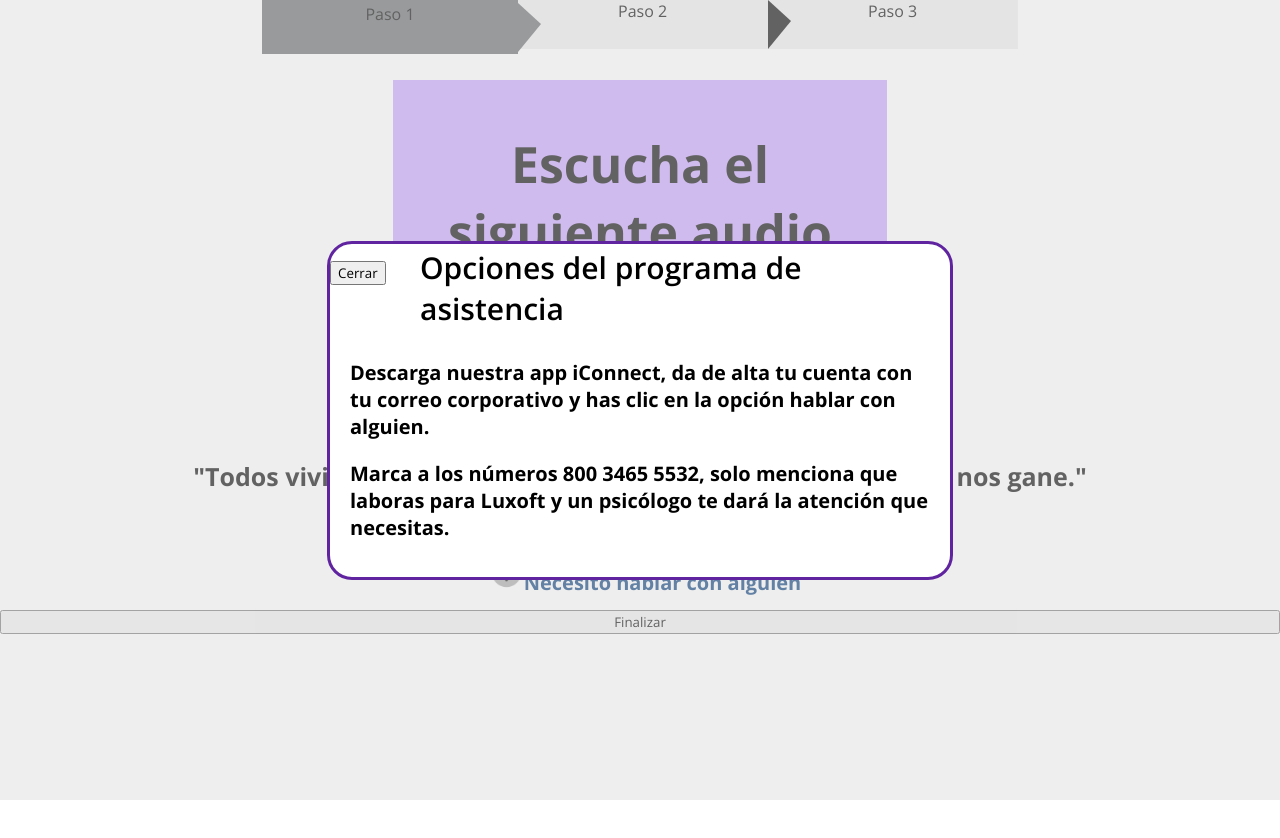
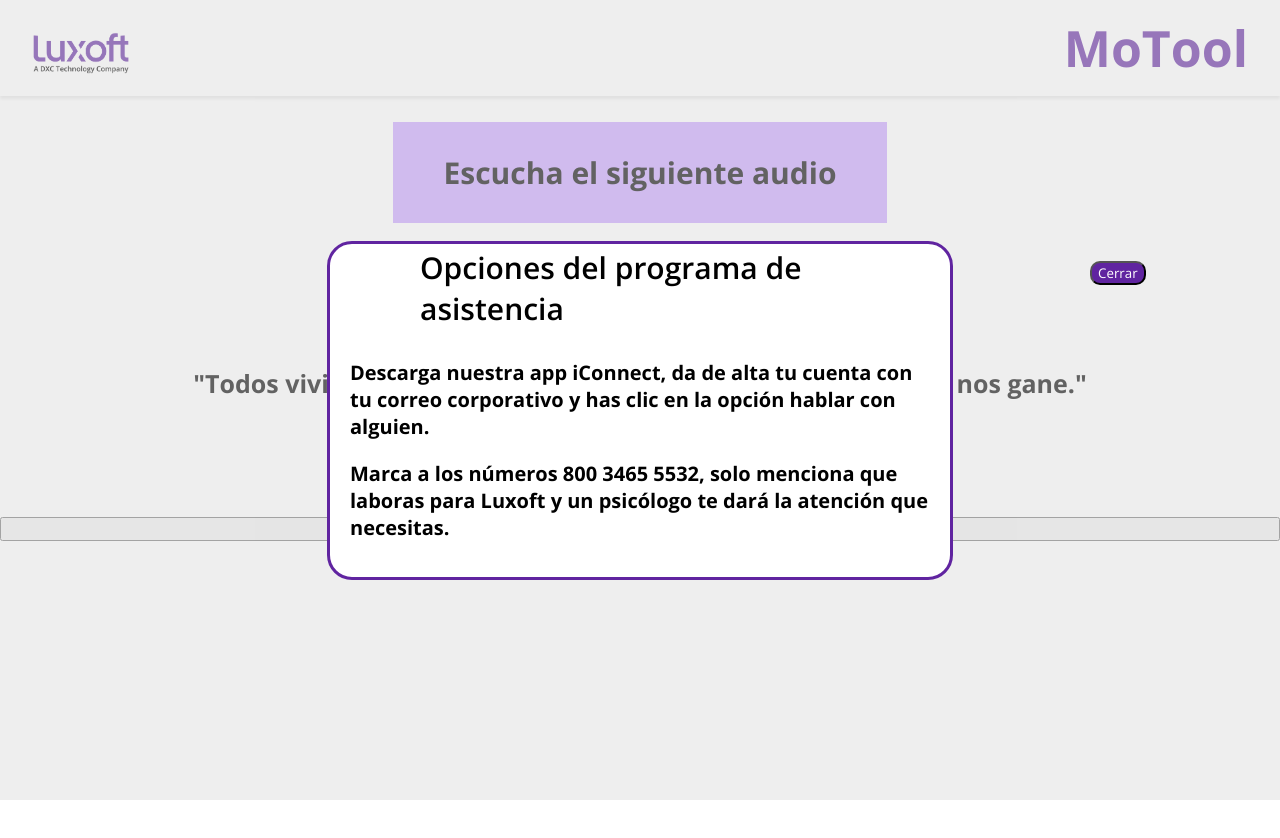
Before and after one commit to ziomarajimenez/Luxoft-talent-fest, a React (Create React App) app: page /step3 in a window 1280 px wide. Both pictures are taken after a click on the button "Necesito hablar con alguien". Shown: the top 838 px of the page. Before the commit the page ends 800 px from the top, so only its background shows below. Built offline with nearby package versions, Linux system fonts and the light colour scheme.

Commit message:
Pruebas modal

```diff
--- a/src/Components/Modal/Modal.js
+++ b/src/Components/Modal/Modal.js
@@ -17,7 +17,7 @@
       >
         <div className="modal" ref={nodeRef}>
           <div className="modal-content">
-            <button id='' onClick={handleClose}>Cerrar</button>
+            <button className="modal-btn" onClick={handleClose}>Cerrar</button>
 
             <p className="title-modal">Opciones del programa de asistencia</p>
             <p className="modal-p">
--- a/src/Components/Modal/modal.css
+++ b/src/Components/Modal/modal.css
@@ -23,20 +23,21 @@
   opacity: 0;
   transform: scale(0.4);
 }
-/* .close-btn {
-    width: 40px;
-    height: 40px;
-    margin-top: 13px;
-    margin-left: 10px;
-  } */
 .modal-content {
   width: 50%;
   height: 45%;
   background-color: white;
   border-radius: 25px;
-  border: 3px solid rgba(96, 36, 160, 1);;
+  border: 3px solid rgba(96, 36, 160, 1);
   color: #000;
   font-size: 2rem;
+}
+.modal-btn {
+  color: white;
+  background-color: rgba(96, 36, 160, 1);
+  margin-top: 13px;
+  margin-left: 760px;
+  border-radius: 10px;
 }
 .modal-user {
   display: flex;
--- a/src/Pages/Step 3/Step3.js
+++ b/src/Pages/Step 3/Step3.js
@@ -31,9 +31,10 @@
 
   return (
     <div className="section-audio">
-      <SecSteps />
+
+      {/* <SecSteps /> */}
       <section id="audio-instructions">
-        <p>Escucha el siguiente audio</p>
+        <p className='audio-p'>Escucha el siguiente audio</p>
       </section>
 
       <audio className="audio" src={randomMusic} controls></audio>
--- a/src/Pages/Step 3/step3.css
+++ b/src/Pages/Step 3/step3.css
@@ -12,6 +12,9 @@
   max-width: 50%;
   width: 37%;
   font-weight: 300;
+}
+.audio-p {
+  font-size: 30px;
 }
 .audio {
   margin: 3% auto 1% auto;
--- a/src/index.js
+++ b/src/index.js
@@ -9,7 +9,7 @@
 
 root.render(
   <React.StrictMode>
-    {/* <Header /> */}
+    <Header />
     <App />
   </React.StrictMode>
 );
```
